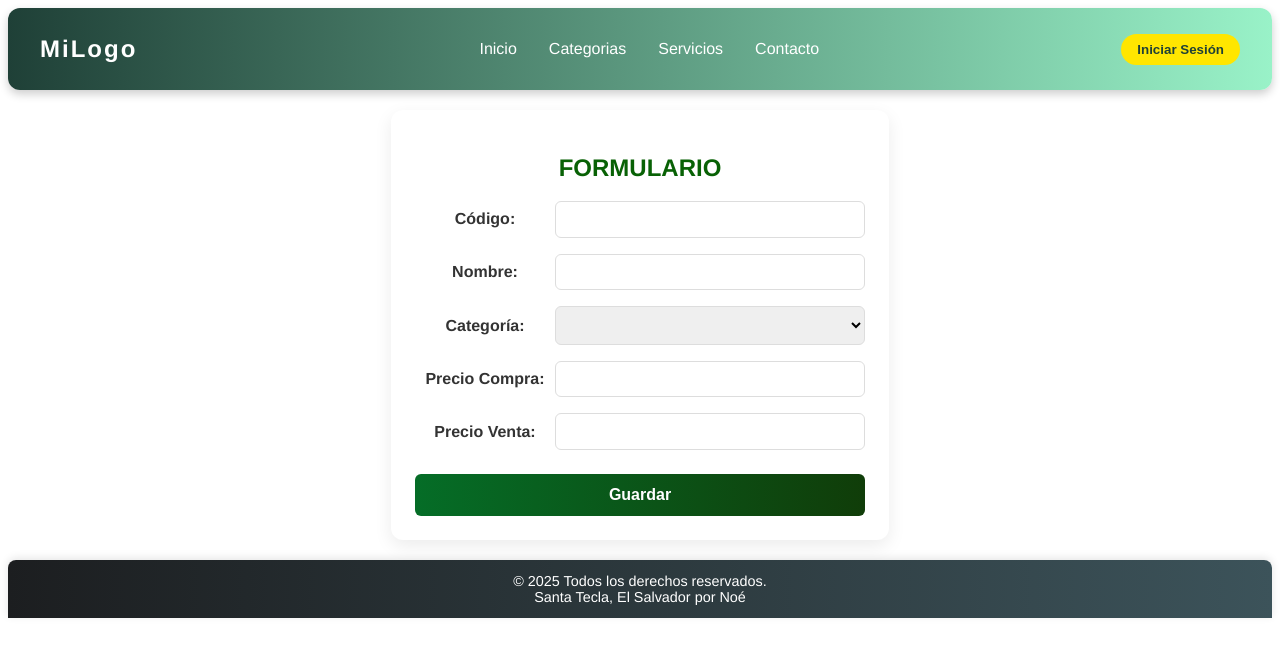
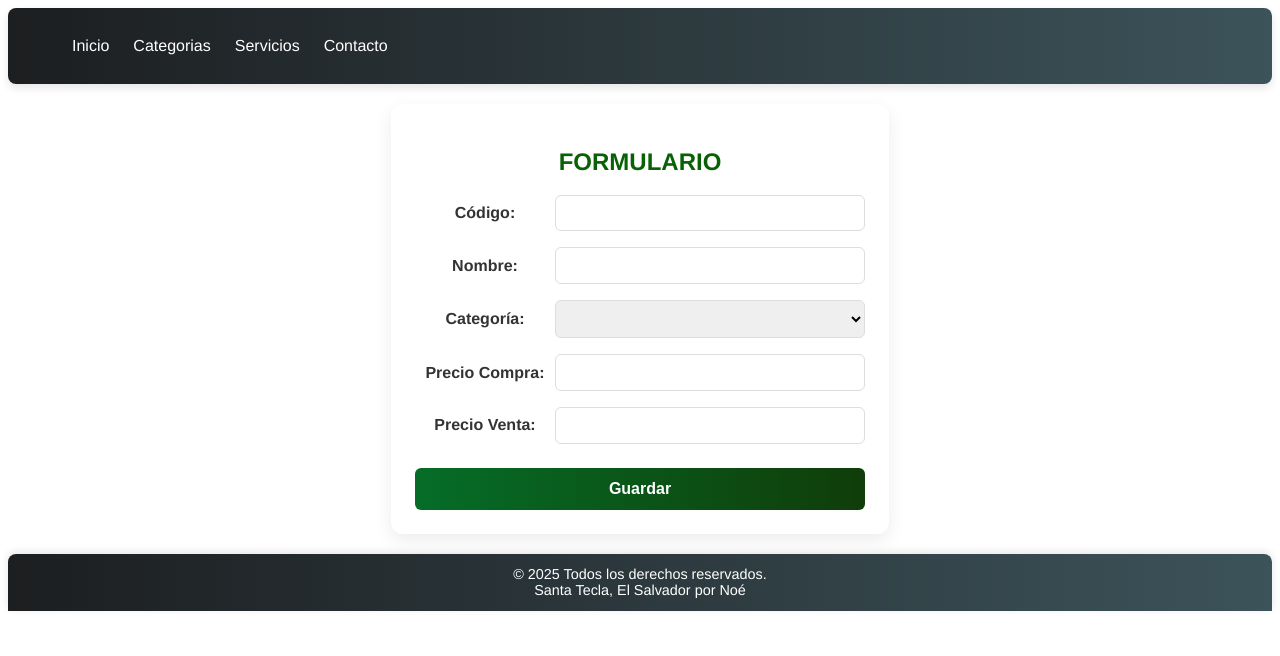
Before and after one commit to geramos2004-coder/TareaSemana8, a Vue app in the folder tarea8/: page / in a window 1280 px wide. Shown: the top 656 px of the page. Built offline with nearby package versions, Linux system fonts and the light colour scheme.

Commit message:
Menu centrado

```diff
--- a/tarea8/src/components/menu.vue
+++ b/tarea8/src/components/menu.vue
@@ -1,88 +1,76 @@
 <template>
+
     <nav class="navbar">
-    <div class="logo">MiLogo</div>
     <ul class="nav-links">
       <li><a href="#">Inicio</a></li>
       <li><a href="#">Categorias</a></li>
       <li><a href="#">Servicios</a></li>
       <li><a href="#">Contacto</a></li>
     </ul>
-    <button class="btn-login">Iniciar Sesión</button>
   </nav>
+
+  <!-- <h1>numero:{{ uno }}</h1>-->
+
 </template>
 
 <script setup>
-let uno = 5;
+
+var uno=5;
+
 </script>
 
 <style scoped>
+
 .navbar {
   display: flex;
   justify-content: space-between;
   align-items: center;
-  background: linear-gradient(90deg, #1f4037, #99f2c8);
-  padding: 1rem 2rem;
-  border-radius: 12px;
-  box-shadow: 0 4px 10px rgba(0, 0, 0, 0.2);
-}
+  background: linear-gradient(90deg, rgb(28, 30, 32), #3c535a);
+  padding: 0.8rem 1.5rem;
+  border-radius: 8px;
+  box-shadow: 0px 4px 8px rgba(0, 0, 0, 0.1);
 
-/* Logo */
-.logo {
-  font-size: 1.5rem;
-  font-weight: bold;
-  color: white;
-  letter-spacing: 2px;
-}
 
-/* Links */
+
   .nav-links {
     list-style: none;
     display: flex;
-  gap: 2rem;
-}
+    gap: 1.5rem;
 
-.nav-links li a {
+    li a {
       color: white;
       text-decoration: none;
       font-weight: 500;
       position: relative;
-  transition: color 0.3s ease;
+
+      &:hover {
+        color: #ffeb3b;
       }
 
-.nav-links li a:hover {
-  color: #ffe600;
-}
-
-.nav-links li a::after {
+      &::after {
         content: "";
         position: absolute;
         width: 0%;
         height: 2px;
-  background: #ffe600;
+        background: #ffeb3b;
         left: 0;
         bottom: -4px;
         transition: width 0.3s ease;
       }
 
-.nav-links li a:hover::after {
-  width: 100%;
+      &:hover::after {
+        width: 50%;
+      }
+    }
+  }
 }
 
-/* Botón */
-.btn-login {
-  padding: 0.5rem 1rem;
-  background: #ffe600;
-  color: #1f4037;
-  border: none;
-  border-radius: 20px;
-  font-weight: bold;
-  cursor: pointer;
-  transition: all 0.3s ease;
+.content {
+  margin-top: 1rem;
+  padding: 1rem;
+  background: #f8f9fa;
+  border-radius: 8px;
+  text-align: center;
 }
 
-.btn-login:hover {
-  background: white;
-  color: #1f4037;
-  transform: scale(1.05);
-}
 </style>
```
Lines whose indentation alone changed are shown as unchanged.
